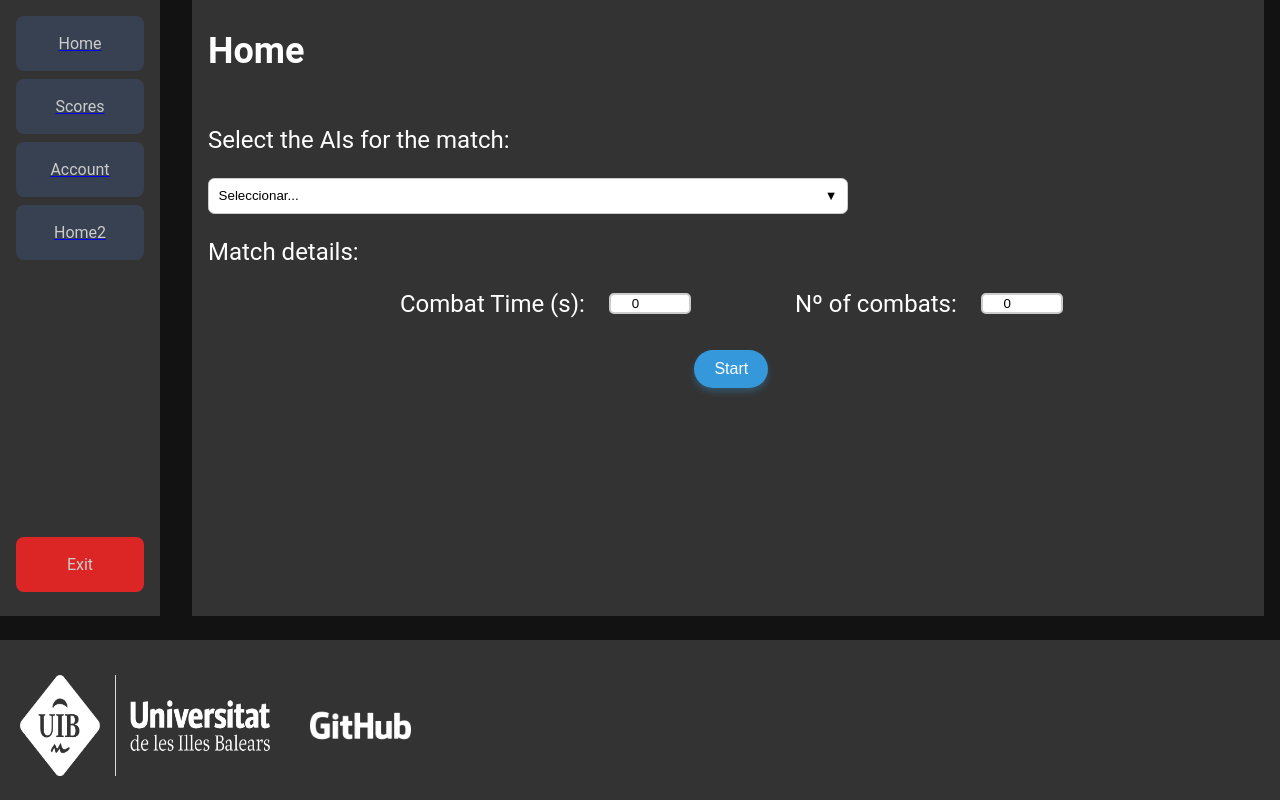
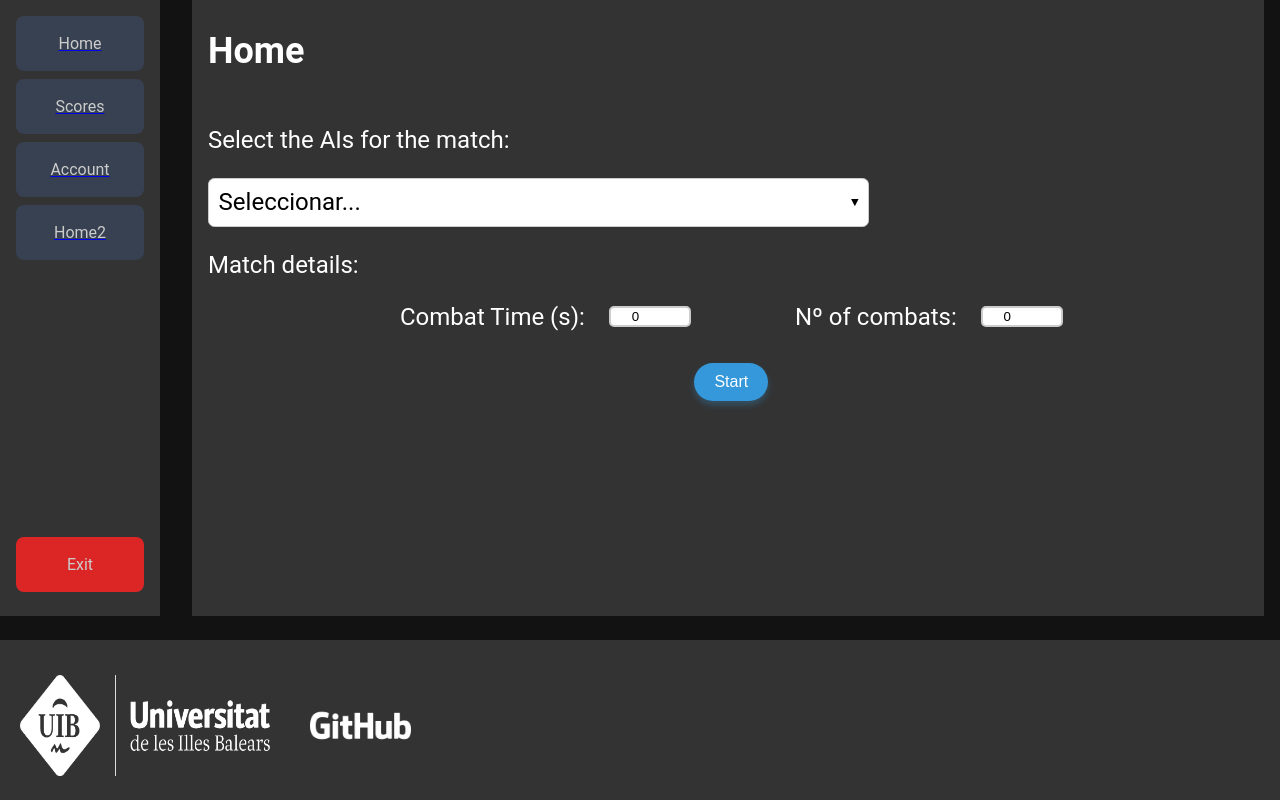
Before and after one commit to Laboratori-de-Projectes-de-Software/back-end, a React (Vite) app in the folder human-traits-front/: page /home2 in a window 1280 px wide. Built offline with nearby package versions, Linux system fonts and the light colour scheme.

Commit message:
quitada operacion relacional para el dropdown menu

```diff
--- a/human-traits-front/src/components/Home2.tsx
+++ b/human-traits-front/src/components/Home2.tsx
@@ -13,7 +13,6 @@ const handleChange = (e: React.ChangeEvent<HTMLInputElement>) => {
 }
 
 const [selectedOptions, setSelectedOptions] = useState<string[]>([]);
-const [isOpen, setIsOpen] = useState(false);
 
 const toggleOption = (option: string) => {
   setSelectedOptions((prev) =>
@@ -31,11 +30,11 @@ const toggleOption = (option: string) => {
                 <h2> Home </h2>
                 <p>Select the AIs for the match:</p>
                 <div className="dropdown-container">
-                  <button className="dropdown-button" onClick={() => setIsOpen(!isOpen)}>
-                    {selectedOptions.length > 0 ? selectedOptions.join(", ") : "Seleccionar..."}
-                    <span className="icon">▼</span>
-                  </button>
-                  {isOpen && (
+                  <details className="dropdown-details">
+                    <summary className="dropdown-button">
+                      {selectedOptions.length > 0 ? selectedOptions.join(", ") : "Seleccionar..."}
+                      <span className="icon">▼</span>
+                    </summary>
                     <div className="dropdown-menu">
                       {options.map((option) => (
                         <div
@@ -52,7 +51,7 @@ const toggleOption = (option: string) => {
                         </div>
                       ))}
                     </div>
-                  )}
+                  </details>
                 </div>
                 <p>Match details:</p>
                 <div className="counter">
--- a/human-traits-front/src/css/App.css
+++ b/human-traits-front/src/css/App.css
@@ -352,6 +352,11 @@ ul.footer {
   align-items: center;
 }
 
+.dropdown-details{
+  width: 100%;
+  color: black;
+}
+
 .icon {
   font-size: 0.8rem;
 }
@@ -360,7 +365,7 @@ ul.footer {
   position: absolute;
   top: 100%;
   left: 0;
-  width: 100%;
+  width: 50vw;
   background: white;
   border: 0.1rem solid #ccc;
   border-radius: 0.4rem;
```
